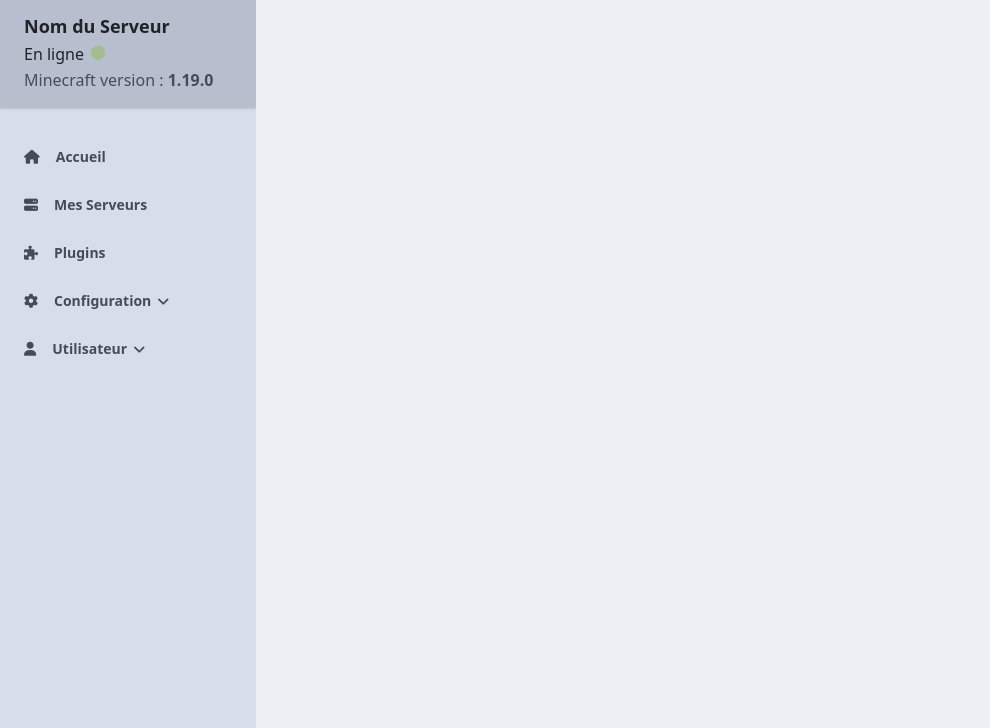
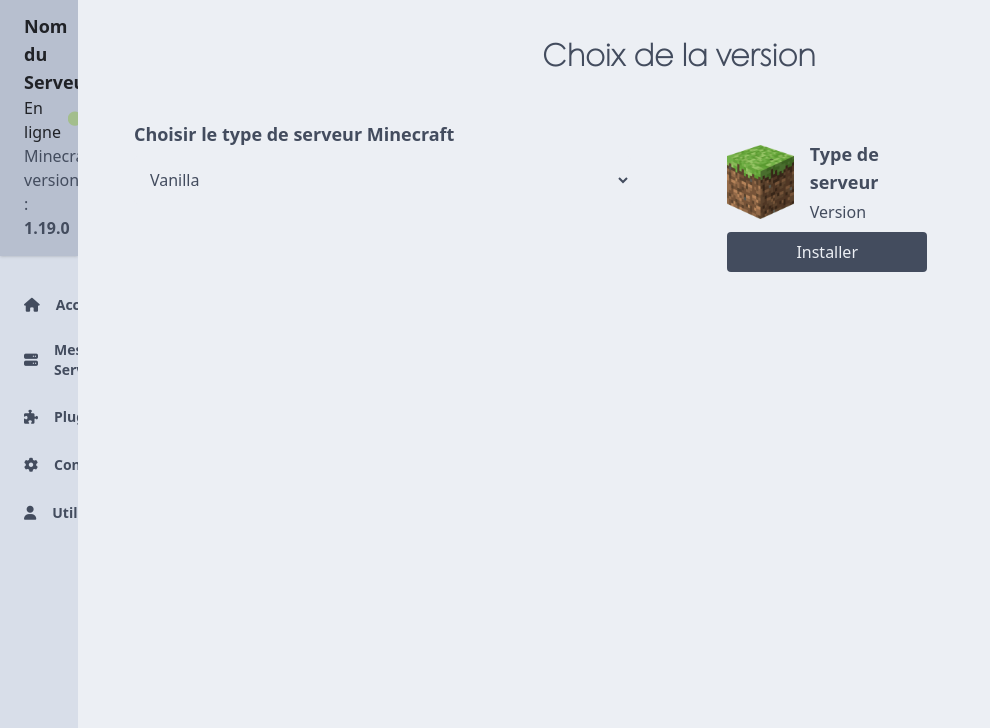
Before and after one commit to thorbeorn/minecraftserver-docker-image, a PHP site: page /deployement.html in a window 1280 px wide. Shown: the part 72-800 px from the top of the page, without its empty margins (0-990 px from the left). Run offline with PHP 8.4, Linux system fonts and the light colour scheme; some libraries are stand-ins or nearby versions.

Commit message:
✨ feat(MODIF DEPLOYEMENT.HTML):

```diff
--- a/app/deployement.html
+++ b/app/deployement.html
@@ -183,10 +183,41 @@
         <!-- Section -->
         <section class="flex-grow dark:bg-[#3b4252] bg-[#ECEFF4] overflow-auto">
             <div class="flex flex-col justify-center items-center">
+                <h1 class="font-bold text-3xl dark:text-[#ECEFF4] text-[#434C5E] mb-4 my-10" style="font-family: 'Century Gothic', sans-serif;">Choix de la version</h1>
+                <div class="grid grid-cols-1 sm:grid-cols-2 md:grid-cols-3 lg:grid-cols-4 gap-4 p-4 h-full">
 
+                    <!-- Card choose type server -->
+                    <div class="rounded px-10 py-3 mb-4 dark:bg-[#2e3440] col-span-2 h-full">
+                        <h2 class="text-lg font-semibold dark:text-[#ECEFF4] text-[#434C5E] mb-2 ">Choisir le type de serveur Minecraft </h2>
+                        <select class="form-select block w-full p-3 rounded bg-[#ECEFF4] dark:bg-[#3b4252] dark:text-[#ECEFF4] text-[#434C5E]">
+                            <option default="vanilla">Vanilla</option>
+                            <option value="bukkit">Bukkit</option>
+                            <option value="spigot">Spigot</option>
+                            <option value="paper">Paper</option>
+                            <option value="sponge">Sponge</option>
+                            <!-- Ajoutez d'autres options ici -->
+                        </select>
+                    </div>
 
+                    <!-- Card example -->
+                    <div class="rounded px-10 py-6 mb-4 dark:bg-[#2e3440] flex flex-col h-full">
+                        <div class="flex-grow flex items-center">
+                            <img src="public/assets/img/minecraft/block.png" alt="Server Image" class="w-1/3">
+                            <div class="w-2/3 pl-4">
+                                <h3 class="text-lg font-semibold dark:text-[#ECEFF4] text-[#434C5E] mb-1">Type de serveur</h3>
+                                <p class="dark:text-[#ECEFF4] text-[#434C5E]">Version</p>
+                            </div>
+                        </div>
+                        <div>
+                            <button class="w-full px-4 py-2 rounded bg-[#434C5E] dark:bg-[#ECEFF4] dark:text-[#434C5E] text-[#ECEFF4]">Installer</button>
+                        </div>
+                    </div>
+
+                    <!-- Ajoutez d'autres éléments de grille ici si nécessaire -->
+                </div>
             </div>
         </section>
+
 
     </div>
     <!-- Appel WEBAPPS et autres scripts -->
```
Also changed, not shown: app/public/assets/css/output.css, 1 other file.
